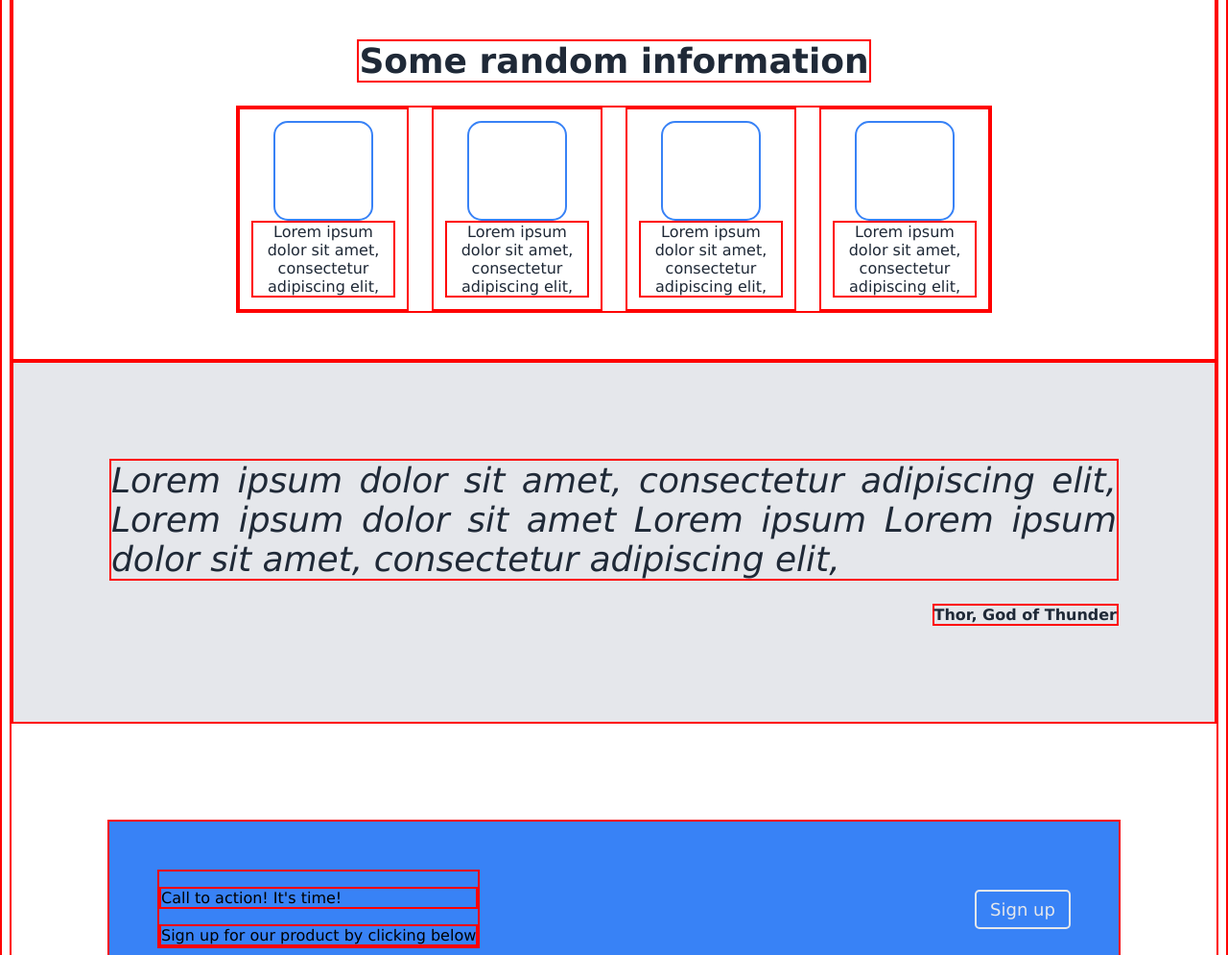
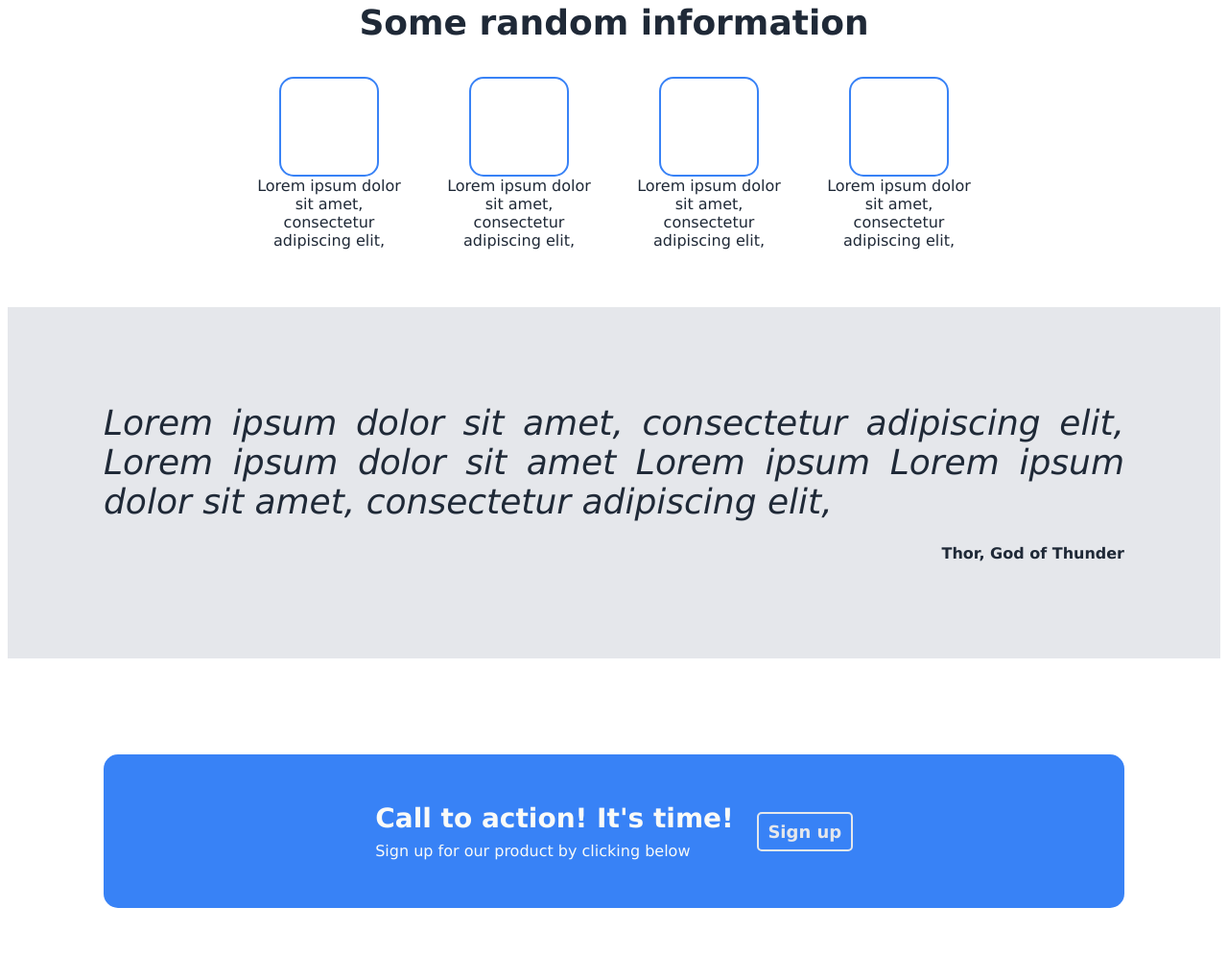
Before and after one commit to rusnnee/landing-page, a plain HTML site: page index.html in a window 1280 px wide. Shown: the part 445-1440 px from the top of the page at 96% size. Drawn offline with Linux system fonts and the light colour scheme.

```diff
--- a/index.html
+++ b/index.html
@@ -94,11 +94,11 @@
     </div>
 
     <div class="fourth">
-        <div class="fourth-text">
+        <div class="fourth-left">
          <p class="fourth-title">
             Call to action! It's time!
          </p>
-         <p class="text">
+         <p class="text fourth-text">
             Sign up for our product by clicking below
          </p>
         </div>
--- a/styles.css
+++ b/styles.css
@@ -1,7 +1,3 @@
-*{
-    border: 2px solid red;
-}
-
 *{
     font-family: 'Lucida Sans', 'Lucida Sans Regular', 'Lucida Grande', 'Lucida Sans Unicode', Geneva, Verdana, sans-serif;
 }
@@ -84,6 +80,7 @@
     flex: none;
     width: 80px;
     text-align: center;
+    font-weight: bold;
 }
 
 
@@ -135,7 +132,6 @@
 }
 
 .text{
-
     text-align: center;
     margin: 0px;
     padding: 0px;
@@ -178,10 +174,32 @@
     margin: 100px;
     background-color:#3882F6;
 
-    justify-content: space-between;
+    justify-content: center;
     align-items: center;
+    gap: 24px;
+
+    border-radius: 15px;
 }
 
 .button-border{
     border: 2px solid #E5E7EB;
 }
+
+.fourth-text, .fourth-title{
+    color: #F9FAF8;
+    text-align: left;
+
+    padding: 0%;
+    margin: 0;
+}
+
+.fourth-title{
+    font-size: 28px;
+    font-weight: bold;
+}
+
+.fourth-left{
+    display: flex;
+    flex-direction: column;
+    gap: 8px;
+}
```
